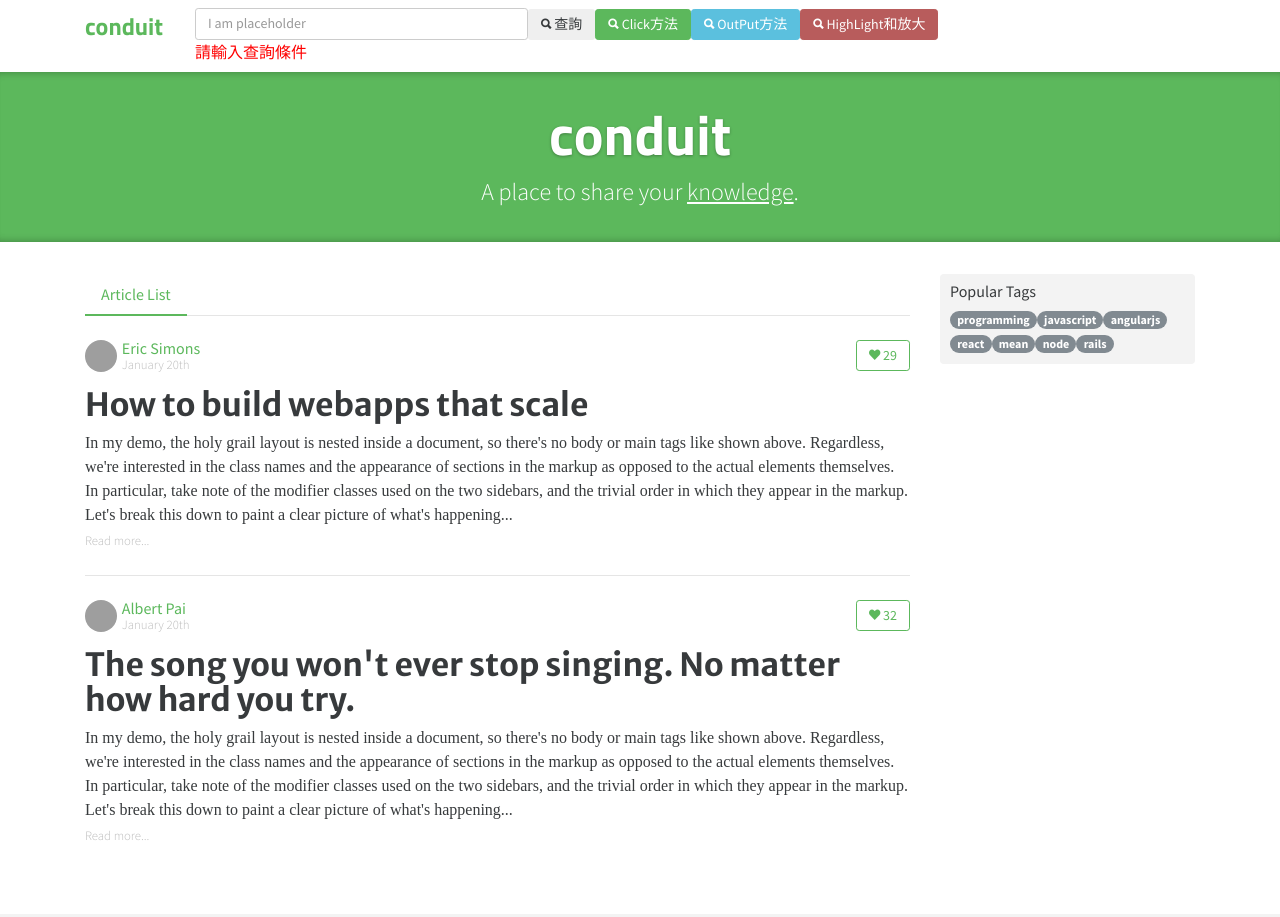
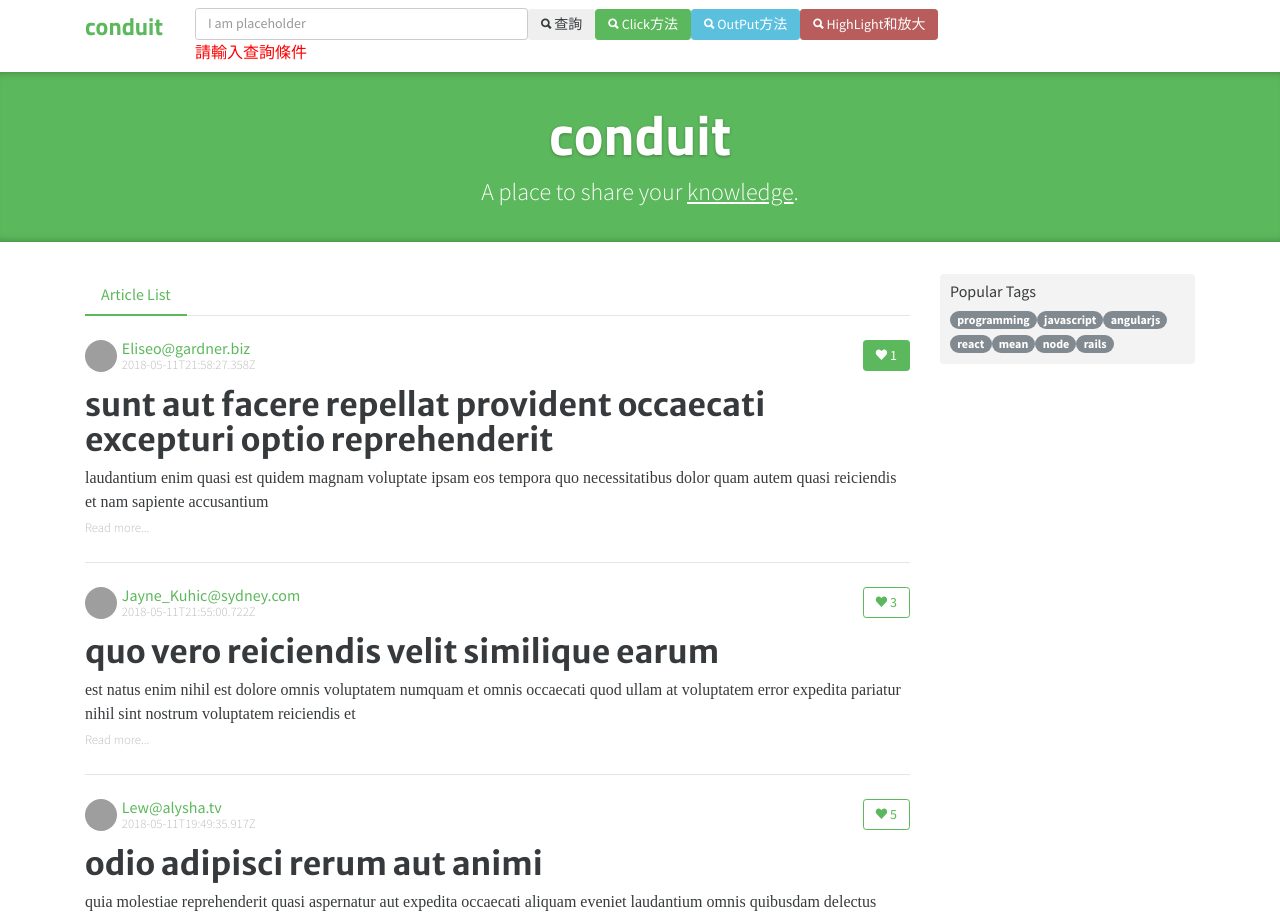
Before and after one commit to amber90031/demo0318, an Angular app: page / in a window 1280 px wide. Shown: the top 917 px of the page. Built offline with nearby package versions, Linux system fonts and the light colour scheme; grey boxes are pictures that could not be loaded; a web font is replaced by a local one.

Commit message:
ngFor-使用變數list接資料

```diff
--- a/angular.json
+++ b/angular.json
@@ -18,13 +18,8 @@
             "main": "src/main.ts",
             "polyfills": "src/polyfills.ts",
             "tsConfig": "src/tsconfig.app.json",
-            "assets": [
-              "src/favicon.ico",
-              "src/assets"
-            ],
-            "styles": [
-              "src/styles.css"
-            ],
+            "assets": ["src/favicon.ico", "src/assets", "src/api"],
+            "styles": ["src/styles.css"],
             "scripts": [],
             "es5BrowserSupport": true
           },
@@ -79,26 +74,16 @@
             "polyfills": "src/polyfills.ts",
             "tsConfig": "src/tsconfig.spec.json",
             "karmaConfig": "src/karma.conf.js",
-            "styles": [
-              "src/styles.css"
-            ],
+            "styles": ["src/styles.css"],
             "scripts": [],
-            "assets": [
-              "src/favicon.ico",
-              "src/assets"
-            ]
+            "assets": ["src/favicon.ico", "src/assets"]
           }
         },
         "lint": {
           "builder": "@angular-devkit/build-angular:tslint",
           "options": {
-            "tsConfig": [
-              "src/tsconfig.app.json",
-              "src/tsconfig.spec.json"
-            ],
-            "exclude": [
-              "**/node_modules/**"
-            ]
+            "tsConfig": ["src/tsconfig.app.json", "src/tsconfig.spec.json"],
+            "exclude": ["**/node_modules/**"]
           }
         }
       }
@@ -124,9 +109,7 @@
           "builder": "@angular-devkit/build-angular:tslint",
           "options": {
             "tsConfig": "e2e/tsconfig.e2e.json",
-            "exclude": [
-              "**/node_modules/**"
-            ]
+            "exclude": ["**/node_modules/**"]
           }
         }
       }
--- a/src/app/articles/articles.component.html
+++ b/src/app/articles/articles.component.html
@@ -6,60 +6,27 @@
   </ul>
 </div>
 
-<div class="post-preview">
+<div class="post-preview" *ngFor="let item of list">
   <div class="post-meta">
     <a href="profile.html">
-      <img src="http://i.imgur.com/Qr71crq.jpg" />
+      <img [src]="item.author.image" />
     </a>
     <div class="info">
-      <a href="profile.html" class="author">Eric Simons</a>
-      <span class="date">January 20th</span>
+      <a href="profile.html" class="author">{{ item.author.username }}</a>
+      <span class="date">{{ item.createdAt }}</span>
     </div>
-    <button class="btn btn-outline-primary btn-sm pull-xs-right">
-      <i class="ion-heart"></i> 29
+    <button
+      class="btn btn-sm pull-xs-right"
+      [ngClass]="item.favorited ? 'btn-primary' : 'btn-outline-primary'"
+    >
+      <i class="ion-heart"></i> {{ item.favoritesCount }}
     </button>
   </div>
   <a href="post.html" class="preview-link">
-    <h1>How to build webapps that scale</h1>
+    <h1>{{ item.title }}</h1>
     <p>
-      In my demo, the holy grail layout is nested inside a document, so there's
-      no body or main tags like shown above. Regardless, we're interested in the
-      class names and the appearance of sections in the markup as opposed to the
-      actual elements themselves. In particular, take note of the modifier
-      classes used on the two sidebars, and the trivial order in which they
-      appear in the markup. Let's break this down to paint a clear picture of
-      what's happening...
+      {{ item.description }}
     </p>
     <span>Read more...</span>
   </a>
 </div>
-
-<div class="post-preview">
-  <div class="post-meta">
-    <a href="profile.html">
-      <img src="http://i.imgur.com/N4VcUeJ.jpg" />
-    </a>
-    <div class="info">
-      <a href="profile.html" class="author">Albert Pai</a>
-      <span class="date">January 20th</span>
-    </div>
-    <button class="btn btn-outline-primary btn-sm pull-xs-right">
-      <i class="ion-heart"></i> 32
-    </button>
-  </div>
-  <a href="post.html" class="preview-link">
-    <h1>
-      The song you won't ever stop singing. No matter how hard you try.
-    </h1>
-    <p>
-      In my demo, the holy grail layout is nested inside a document, so there's
-      no body or main tags like shown above. Regardless, we're interested in the
-      class names and the appearance of sections in the markup as opposed to the
-      actual elements themselves. In particular, take note of the modifier
-      classes used on the two sidebars, and the trivial order in which they
-      appear in the markup. Let's break this down to paint a clear picture of
-      what's happening...
-    </p>
-    <span>Read more...</span>
-  </a>
-</div>
--- a/src/app/articles/articles.component.ts
+++ b/src/app/articles/articles.component.ts
@@ -6,10 +6,68 @@
   styleUrls: ['./articles.component.css']
 })
 export class ArticlesComponent implements OnInit {
+  list = [
+    {
+      title:
+        'sunt aut facere repellat provident occaecati excepturi optio reprehenderit',
+      slug: 'zp7yqc',
+      body:
+        'laudantium enim quasi est quidem magnam voluptate ipsam eos\ntempora quo necessitatibus\ndolor quam autem quasi\nreiciendis et nam sapiente accusantium',
+      createdAt: '2018-05-11T21:58:27.358Z',
+      updatedAt: '2018-05-11T21:58:27.358Z',
+      tagList: [],
+      description:
+        'laudantium enim quasi est quidem magnam voluptate ipsam eos\ntempora quo necessitatibus\ndolor quam autem quasi\nreiciendis et nam sapiente accusantium',
+      author: {
+        username: 'Eliseo@gardner.biz',
+        bio: 'Eliseo',
+        image: 'http://placekitten.com/200/300',
+        following: false
+      },
+      favorited: true,
+      favoritesCount: 1
+    },
+    {
+      title: 'quo vero reiciendis velit similique earum',
+      slug: 'p3vcsw',
+      body:
+        'est natus enim nihil est dolore omnis voluptatem numquam\net omnis occaecati quod ullam at\nvoluptatem error expedita pariatur\nnihil sint nostrum voluptatem reiciendis et',
+      createdAt: '2018-05-11T21:55:00.722Z',
+      updatedAt: '2018-05-11T21:55:00.722Z',
+      tagList: [],
+      description:
+        'est natus enim nihil est dolore omnis voluptatem numquam\net omnis occaecati quod ullam at\nvoluptatem error expedita pariatur\nnihil sint nostrum voluptatem reiciendis et',
+      author: {
+        username: 'Jayne_Kuhic@sydney.com',
+        bio: 'Jayne_Kuhic',
+        image: 'http://placekitten.com/200/300',
+        following: false
+      },
+      favorited: false,
+      favoritesCount: 3
+    },
+    {
+      title: 'odio adipisci rerum aut animi',
+      slug: '3c69lg',
+      body:
+        'quia molestiae reprehenderit quasi aspernatur\naut expedita occaecati aliquam eveniet laudantium\nomnis quibusdam delectus saepe quia accusamus maiores nam est\ncum et ducimus et vero voluptates excepturi deleniti ratione',
+      createdAt: '2018-05-11T19:49:35.917Z',
+      updatedAt: '2018-05-11T19:49:35.917Z',
+      tagList: [],
+      description:
+        'quia molestiae reprehenderit quasi aspernatur\naut expedita occaecati aliquam eveniet laudantium\nomnis quibusdam delectus saepe quia accusamus maiores nam est\ncum et ducimus et vero voluptates excepturi deleniti ratione',
+      author: {
+        username: 'Lew@alysha.tv',
+        bio: 'Lew',
+        image: 'http://placekitten.com/200/300',
+        following: false
+      },
+      favorited: false,
+      favoritesCount: 5
+    }
+  ];
 
-  constructor() { }
+  constructor() {}
 
-  ngOnInit() {
-  }
-
+  ngOnInit() {}
 }
```
Also changed, not shown: src/api/articles.json (added, +53 -0 lines).
